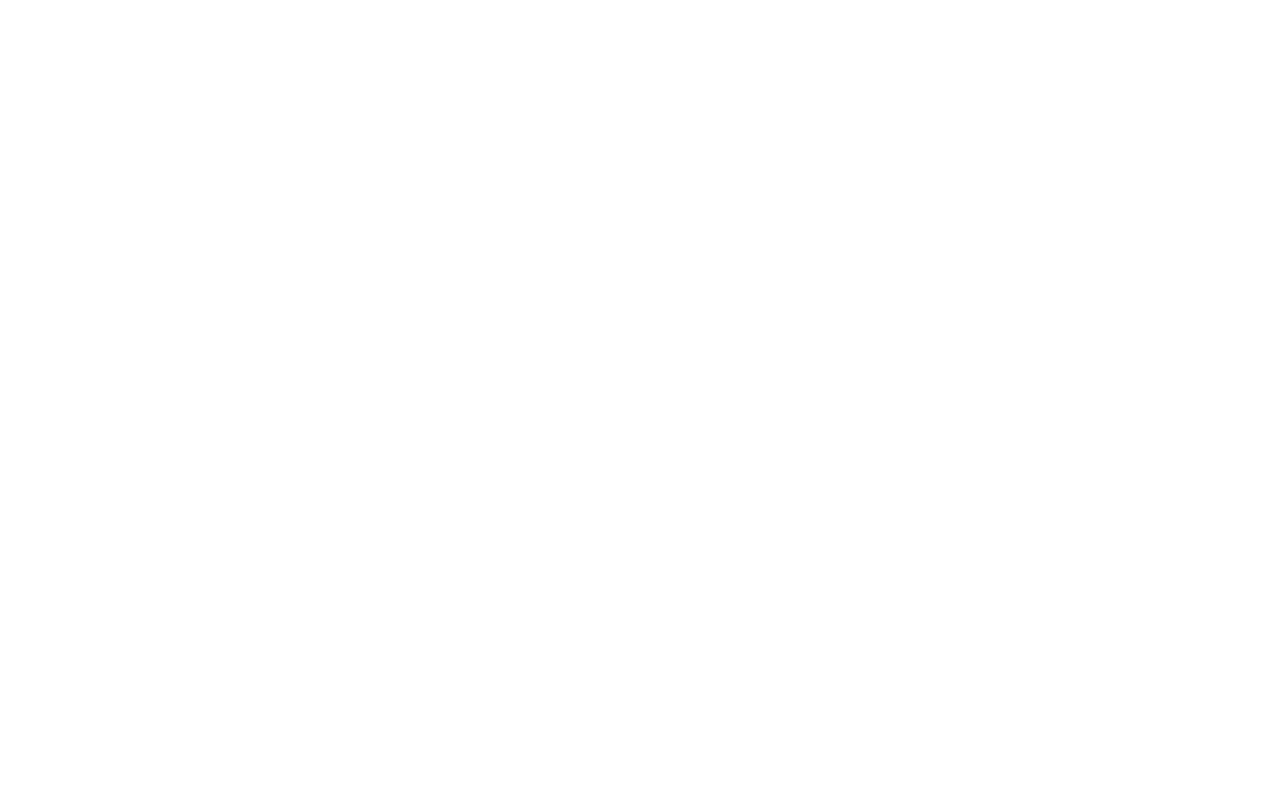
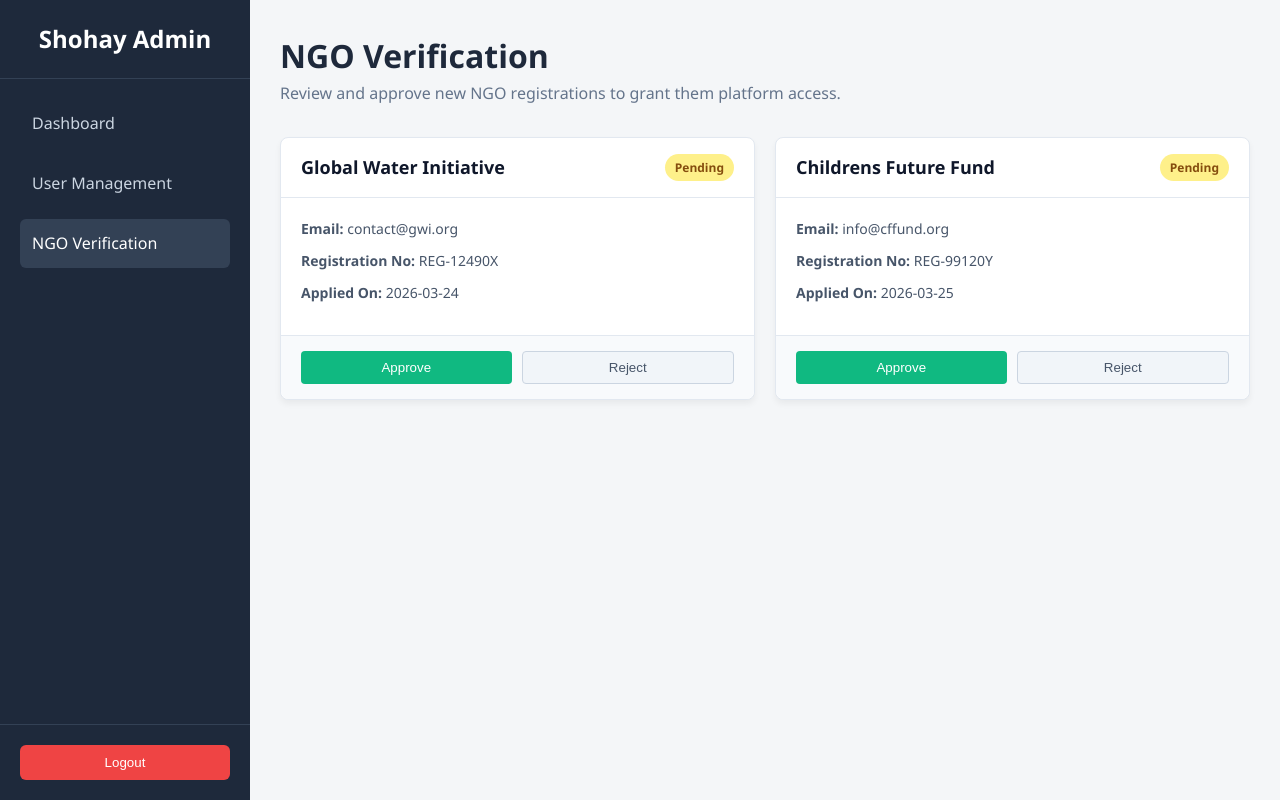
Before and after one commit to thesohannur/DonationSystem, a React (Create React App) app in the folder client/: page /admin/ngo-verification in a window 1280 px wide. Before the commit this address had no page. Built offline with nearby package versions, Linux system fonts and the light colour scheme; the HTML template or start-up script is replaced by a standard one.

Commit message:
feat: implement NGO Verification component

```diff
--- a/client/src/App.js
+++ b/client/src/App.js
@@ -6,6 +6,7 @@
 import AdminLayout from './components/admin/AdminLayout';
 import AdminDashboard from './components/admin/AdminDashboard';
 import UserManagement from './components/admin/UserManagement';
+import NGOVerification from './components/admin/NGOVerification';
 
 function App() {
   return (
@@ -17,6 +18,7 @@
         <Route path="/admin" element={<AdminLayout />}>
           <Route path="dashboard" element={<AdminDashboard />} />
           <Route path="users" element={<UserManagement />} />
+          <Route path="ngo-verification" element={<NGOVerification />} />
         </Route>
       </Routes>
     </Router>
--- a/client/src/components/admin/AdminLayout.jsx
+++ b/client/src/components/admin/AdminLayout.jsx
@@ -24,6 +24,9 @@
           <NavLink to="/admin/users" className={({ isActive }) => (isActive ? 'active-link' : '')}>
             User Management
           </NavLink>
+          <NavLink to="/admin/ngo-verification" className={({ isActive }) => (isActive ? 'active-link' : '')}>
+            NGO Verification
+          </NavLink>
         </nav>
         <div className="sidebar-footer">
           <button onClick={handleLogout} className="logout-btn">
--- /dev/null
+++ b/client/src/components/admin/NGOVerification.css
@@ -0,0 +1,113 @@
+.ngo-verification h1 {
+  margin-top: 0;
+  color: #1e293b;
+}
+
+.uv-header p {
+  color: #64748b;
+  margin-bottom: 30px;
+}
+
+.cards-container {
+  display: grid;
+  grid-template-columns: repeat(auto-fill, minmax(320px, 1fr));
+  gap: 20px;
+}
+
+.ngo-card {
+  background-color: white;
+  border-radius: 8px;
+  box-shadow: 0 4px 6px rgba(0, 0, 0, 0.05);
+  border: 1px solid #e2e8f0;
+  display: flex;
+  flex-direction: column;
+}
+
+.card-header {
+  padding: 15px 20px;
+  border-bottom: 1px solid #e2e8f0;
+  display: flex;
+  justify-content: space-between;
+  align-items: center;
+}
+
+.card-header h2 {
+  margin: 0;
+  font-size: 18px;
+  color: #0f172a;
+}
+
+.badge-pending {
+  background-color: #fef08a;
+  color: #854d0e;
+  padding: 4px 10px;
+  border-radius: 20px;
+  font-size: 12px;
+  font-weight: bold;
+}
+
+.card-body {
+  padding: 20px;
+  flex: 1;
+}
+
+.card-body p {
+  margin: 0 0 10px 0;
+  color: #475569;
+  font-size: 14px;
+}
+
+.card-actions {
+  padding: 15px 20px;
+  background-color: #f8fafc;
+  border-top: 1px solid #e2e8f0;
+  display: flex;
+  gap: 10px;
+  border-bottom-left-radius: 8px;
+  border-bottom-right-radius: 8px;
+}
+
+.card-actions button {
+  flex: 1;
+  padding: 8px;
+  border: none;
+  border-radius: 4px;
+  cursor: pointer;
+  font-weight: 500;
+  transition: background-color 0.2s;
+}
+
+.btn-approve {
+  background-color: #10b981;
+  color: white;
+}
+
+.btn-approve:hover {
+  background-color: #059669;
+}
+
+.btn-reject {
+  background-color: #f1f5f9;
+  color: #475569;
+  border: 1px solid #cbd5e1 !important;
+}
+
+.btn-reject:hover {
+  background-color: #e2e8f0;
+  color: #0f172a;
+}
+
+.no-pending {
+  background-color: white;
+  padding: 40px;
+  border-radius: 8px;
+  text-align: center;
+  border: 1px solid #e2e8f0;
+  grid-column: 1 / -1;
+}
+
+.no-pending p {
+  color: #64748b;
+  font-size: 16px;
+  margin: 0;
+}
--- /dev/null
+++ b/client/src/components/admin/NGOVerification.jsx
@@ -0,0 +1,75 @@
+import React, { useState, useEffect } from 'react';
+import './NGOVerification.css';
+
+const NGOVerification = () => {
+  const [ngos, setNgos] = useState([]);
+  const [loading, setLoading] = useState(true);
+
+  // Mock fetching unverified NGOs: `/api/ngos?isVerified=false`
+  useEffect(() => {
+    const fetchNGOs = async () => {
+      setTimeout(() => {
+        setNgos([
+          { _id: 'ngo1', name: 'Global Water Initiative', email: 'contact@gwi.org', registrationNo: 'REG-12490X', appliedDate: '2026-03-24' },
+          { _id: 'ngo2', name: 'Childrens Future Fund', email: 'info@cffund.org', registrationNo: 'REG-99120Y', appliedDate: '2026-03-25' },
+        ]);
+        setLoading(false);
+      }, 500);
+    };
+
+    fetchNGOs();
+  }, []);
+
+  const handleVerify = (id) => {
+    // Call PATCH /api/ngos/${id}/verify
+    setNgos(ngos.filter(ngo => ngo._id !== id));
+    alert('NGO Verified Successfully!');
+  };
+
+  const handleReject = (id) => {
+    // Call DELETE /api/ngos/${id} or update status
+    setNgos(ngos.filter(ngo => ngo._id !== id));
+    alert('NGO Registration Rejected.');
+  };
+
+  if (loading) {
+    return <div className="loading">Loading pending verifications...</div>;
+  }
+
+  return (
+    <div className="ngo-verification">
+      <div className="uv-header">
+        <h1>NGO Verification</h1>
+        <p>Review and approve new NGO registrations to grant them platform access.</p>
+      </div>
+
+      <div className="cards-container">
+        {ngos.length === 0 ? (
+          <div className="no-pending">
+            <p>No NGOs are currently pending verification. Good job!</p>
+          </div>
+        ) : (
+          ngos.map(ngo => (
+            <div className="ngo-card" key={ngo._id}>
+              <div className="card-header">
+                <h2>{ngo.name}</h2>
+                <span className="badge-pending">Pending</span>
+              </div>
+              <div className="card-body">
+                <p><strong>Email:</strong> {ngo.email}</p>
+                <p><strong>Registration No:</strong> {ngo.registrationNo}</p>
+                <p><strong>Applied On:</strong> {ngo.appliedDate}</p>
+              </div>
+              <div className="card-actions">
+                <button className="btn-approve" onClick={() => handleVerify(ngo._id)}>Approve</button>
+                <button className="btn-reject" onClick={() => handleReject(ngo._id)}>Reject</button>
+              </div>
+            </div>
+          ))
+        )}
+      </div>
+    </div>
+  );
+};
+
+export default NGOVerification;
```
